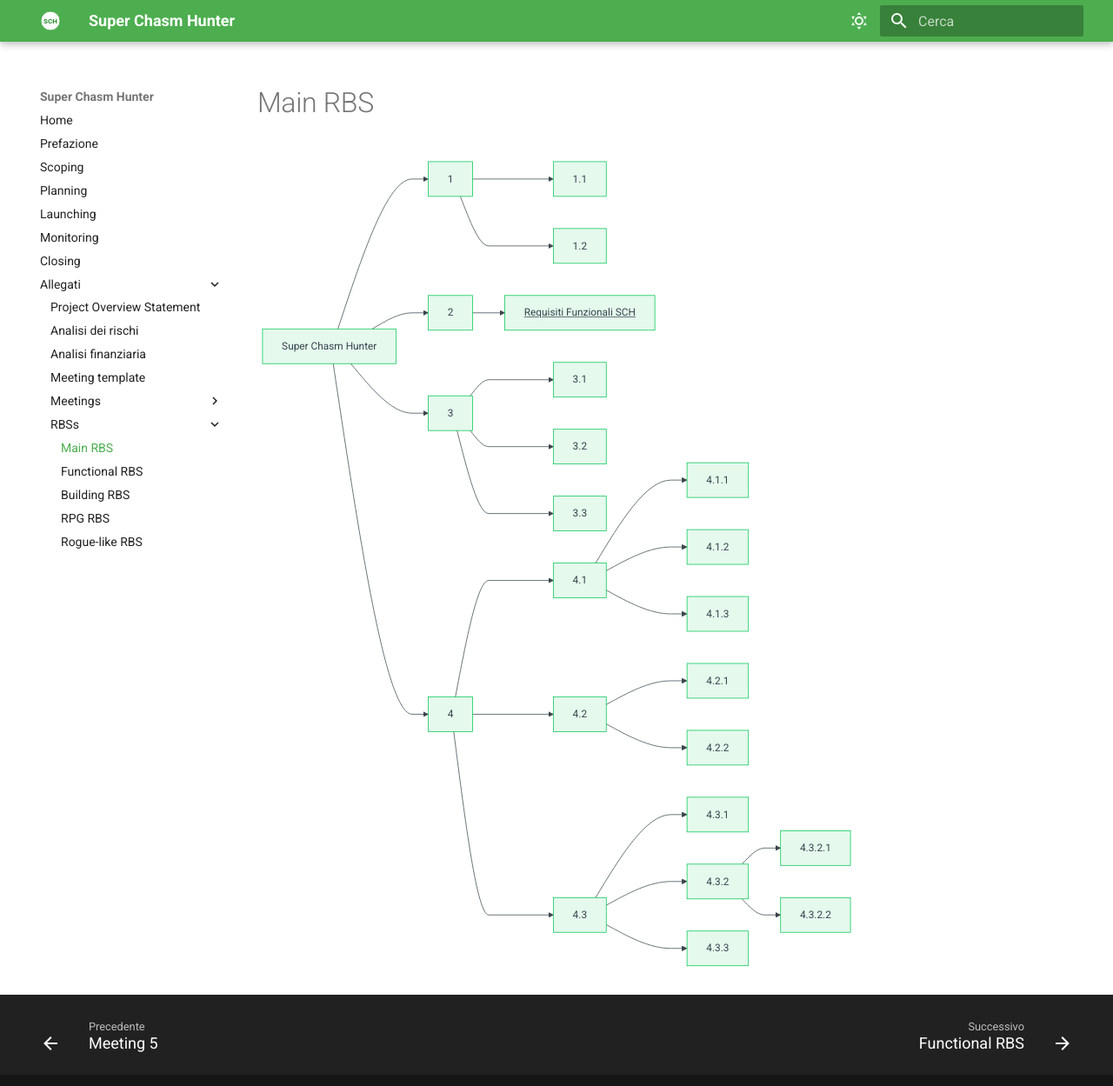
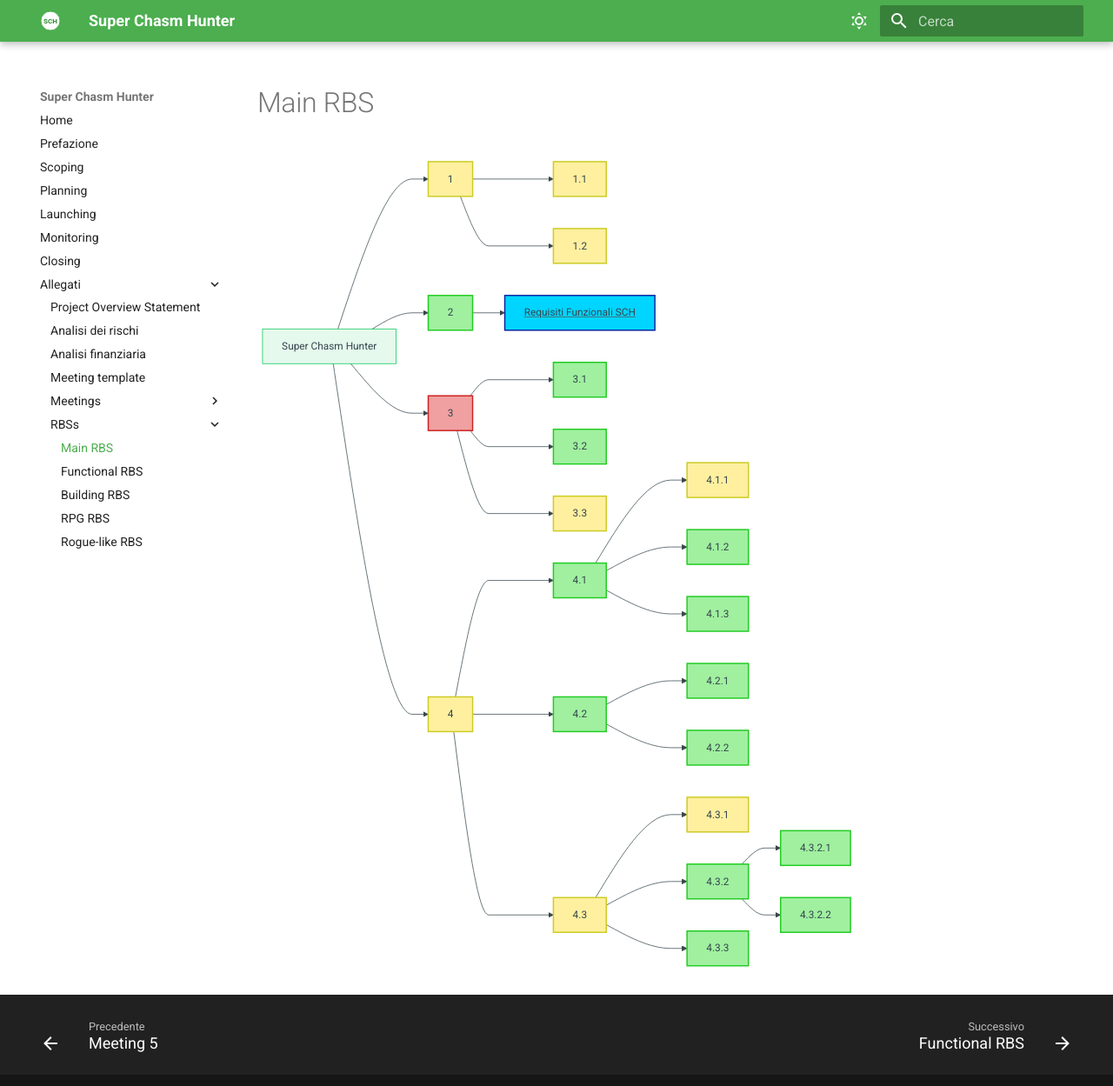
Before and after one commit to FilippoGurioli/super-chasm-hunter-pm, an MkDocs documentation site: the page built from docs/Allegati/RBSs/1 - Main.md, in a window 1280 px wide and 1260 px high. Shown: the top 1249 px of the window at 87% size. Built offline with MkDocs 1.6.1 and Material for MkDocs 9.7.7, drawn with Linux system fonts in a browser that asks for light colours.

Commit message:
revert: readd colors to rbs chart

````diff
--- a/docs/Allegati/RBSs/1 - Main.md
+++ b/docs/Allegati/RBSs/1 - Main.md
@@ -57,15 +57,15 @@ graph LR
     4.3.2 --> 4.3.2.2
     4.3 --> 4.3.3
 
-    %% classDef verde fill:#a0f0a0,stroke:#2c2,stroke-width:2px,color:#555;
-    %% classDef giallo fill:#fff0a0,stroke:#cc2,stroke-width:2px,color:#555;
-    %% classDef rosso fill:#f0a0a0,stroke:#c22,stroke-width:2px,color:#555;
-    %% classDef blu fill:#00d5ff,stroke:#0023a3,stroke-width:2px,color:#555;
+    classDef verde fill:#a0f0a0,stroke:#2c2,stroke-width:2px,color:#555;
+    classDef giallo fill:#fff0a0,stroke:#cc2,stroke-width:2px,color:#555;
+    classDef rosso fill:#f0a0a0,stroke:#c22,stroke-width:2px,color:#555;
+    classDef blu fill:#00d5ff,stroke:#0023a3,stroke-width:2px,color:#555;
 
-    %% class 2,3.1,3.2,4.1,4.1.2,4.1.3,4.2,4.2.1,4.2.2 verde;
-    %% class 4.3.2,4.3.2.1,4.3.2.2,4.3.3 verde;
-    %% class 1,4,1.1,1.2,3.3,4.1.1,4.3,4.3.1, giallo;
-    %% class 2.1 blu;
+    class 2,3.1,3.2,4.1,4.1.2,4.1.3,4.2,4.2.1,4.2.2 verde;
+    class 4.3.2,4.3.2.1,4.3.2.2,4.3.3 verde;
+    class 1,4,1.1,1.2,3.3,4.1.1,4.3,4.3.1, giallo;
+    class 2.1 blu;
     click 2.1 "../2%20-%20SCH%20Func%20Req.md" "Requisiti funzionali SCH"
-    %% class 3 rosso;
+    class 3 rosso;
 ```
````
